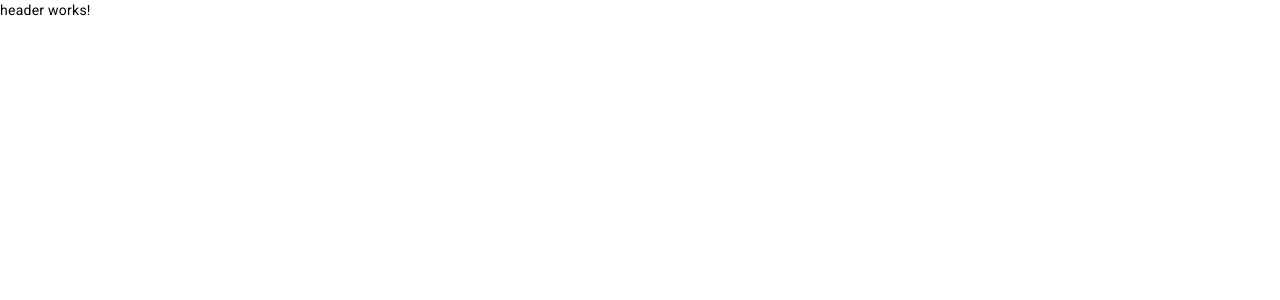
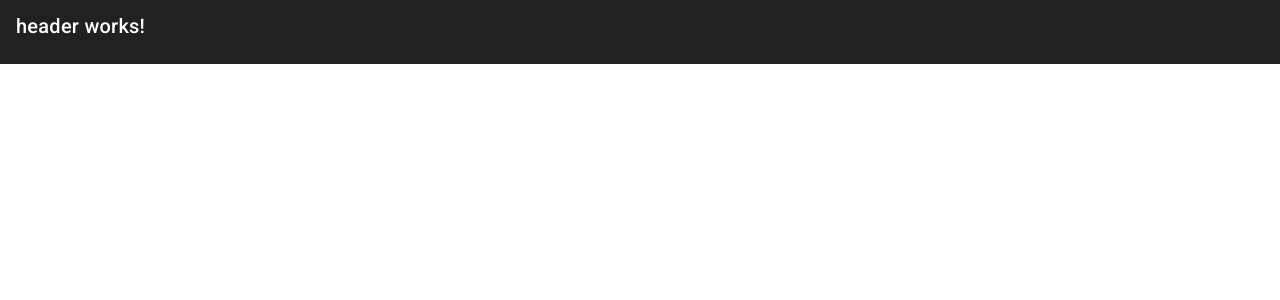
Before and after one commit to Keoghe/estudo_angular, an Angular app: page / in a window 1280 px wide. Shown: the top 300 px of the page. Built offline with nearby package versions, Linux system fonts and the light colour scheme.

Commit message:
feat: adiciona toolbar ao projeto

```diff
--- a/src/app/app.component.ts
+++ b/src/app/app.component.ts
@@ -1,7 +1,6 @@
 import { Component } from '@angular/core';
 import { RouterOutlet } from '@angular/router';
 import { HeaderComponent } from './shared/components/header/header.component';
-
 
 @Component({
   selector: 'app-root',
--- a/src/app/shared/components/header/header.component.html
+++ b/src/app/shared/components/header/header.component.html
@@ -1 +1,4 @@
-<p>header works!</p>
+<mat-toolbar>
+    <p>header works!</p>
+
+</mat-toolbar>
--- a/src/app/shared/components/header/header.component.ts
+++ b/src/app/shared/components/header/header.component.ts
@@ -1,9 +1,10 @@
 import { Component } from '@angular/core';
+import { MatToolbarModule} from '@angular/material/toolbar';
 
 @Component({
   selector: 'app-header',
   standalone: true,
-  imports: [],
+  imports: [MatToolbarModule],
   templateUrl: './header.component.html',
   styleUrl: './header.component.scss'
 })
```
